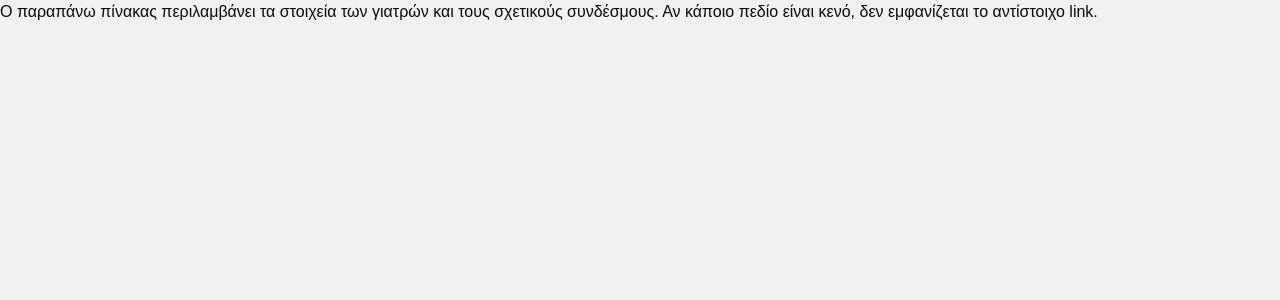
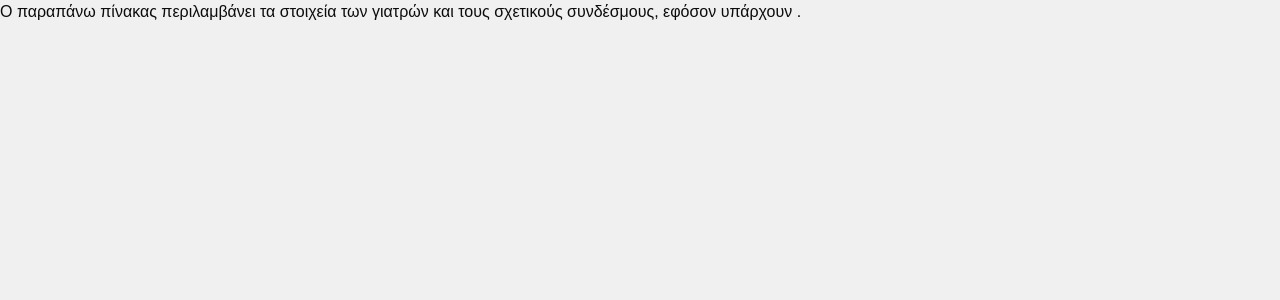
Before and after one commit to Nikgabi/color, a PHP site: page /our_doctors.php in a window 1280 px wide. Shown: the part 114-414 px from the top of the page. Run offline with PHP 8.4, Linux system fonts and the light colour scheme; data that the repository does not hold is empty; some libraries are stand-ins or nearby versions.

Commit message:
Update our_doctors.php

```diff
--- a/our_doctors.php
+++ b/our_doctors.php
@@ -49,5 +49,5 @@ if(mysqli_num_rows($result) > 0){
 }
 
 // Κείμενο κάτω από τον πίνακα
-echo "<p>Ο παραπάνω πίνακας περιλαμβάνει τα στοιχεία των γιατρών και τους σχετικούς συνδέσμους. Αν κάποιο πεδίο είναι κενό, δεν εμφανίζεται το αντίστοιχο link.</p>";
+echo "<p>Ο παραπάνω πίνακας περιλαμβάνει τα στοιχεία των γιατρών και τους σχετικούς συνδέσμους, εφόσον υπάρχουν .</p>";
 ?>
```
